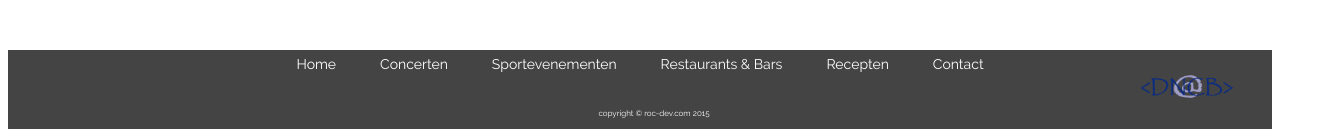
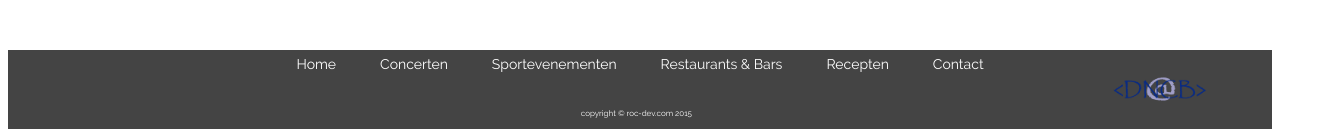
Before and after one commit to 2025989/ProjectBierHier, a plain HTML site: page war/index.html in a window 1280 px wide. Shown: the part 723-861 px from the top of the page, 1336 px wide, since content can reach past the window. Drawn offline with Linux system fonts and the light colour scheme; a script that the page names is missing.

Commit message:
footer refix

```diff
--- a/war/styles/general.css
+++ b/war/styles/general.css
@@ -120,18 +120,19 @@ h1 {
 	color: #AAAAAA;
 }
 #copyright {
-	padding: 0.78125vw 0px 0.390625vw;
+	padding: 0.78125vw 0px 0.390625vw 8vw;
 	position: relative;
 	left: 5vw;
 	bottom: 0.390625vw;
+	width: 80vw;
 	font: 400 0.625vw "Raleway";
 	color: #FFFFFF;
 }
 #logoDNCB {
 	margin: 0px;
 	position: relative;
-	right: 7.671875vw;
-	bottom: 2.6vw;
+	left: 1vw;
+	bottom: 2.4vw;
 	width: 7.8125vw;
 	height: 2.604167vw;
 	float: right;
```
